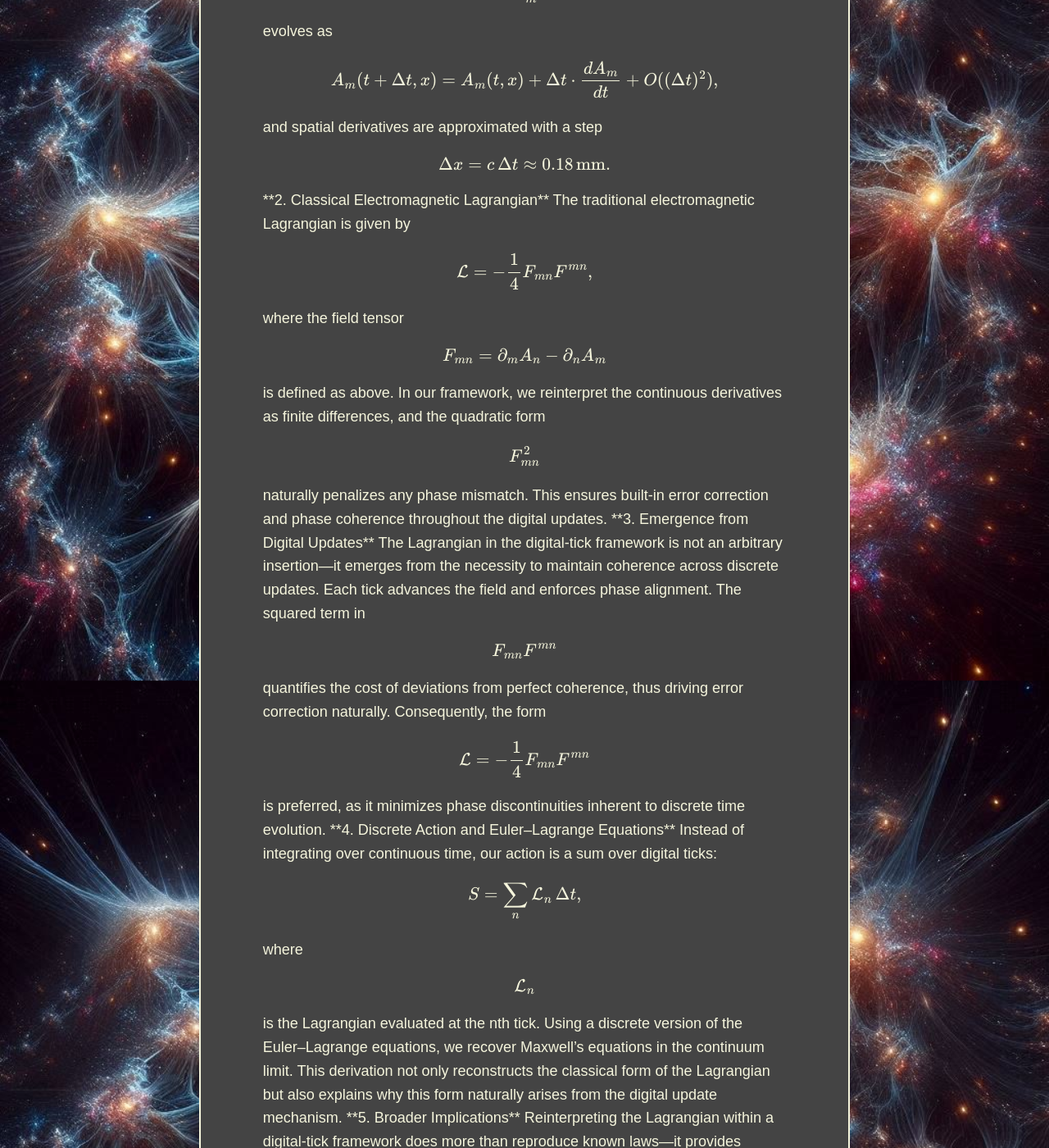
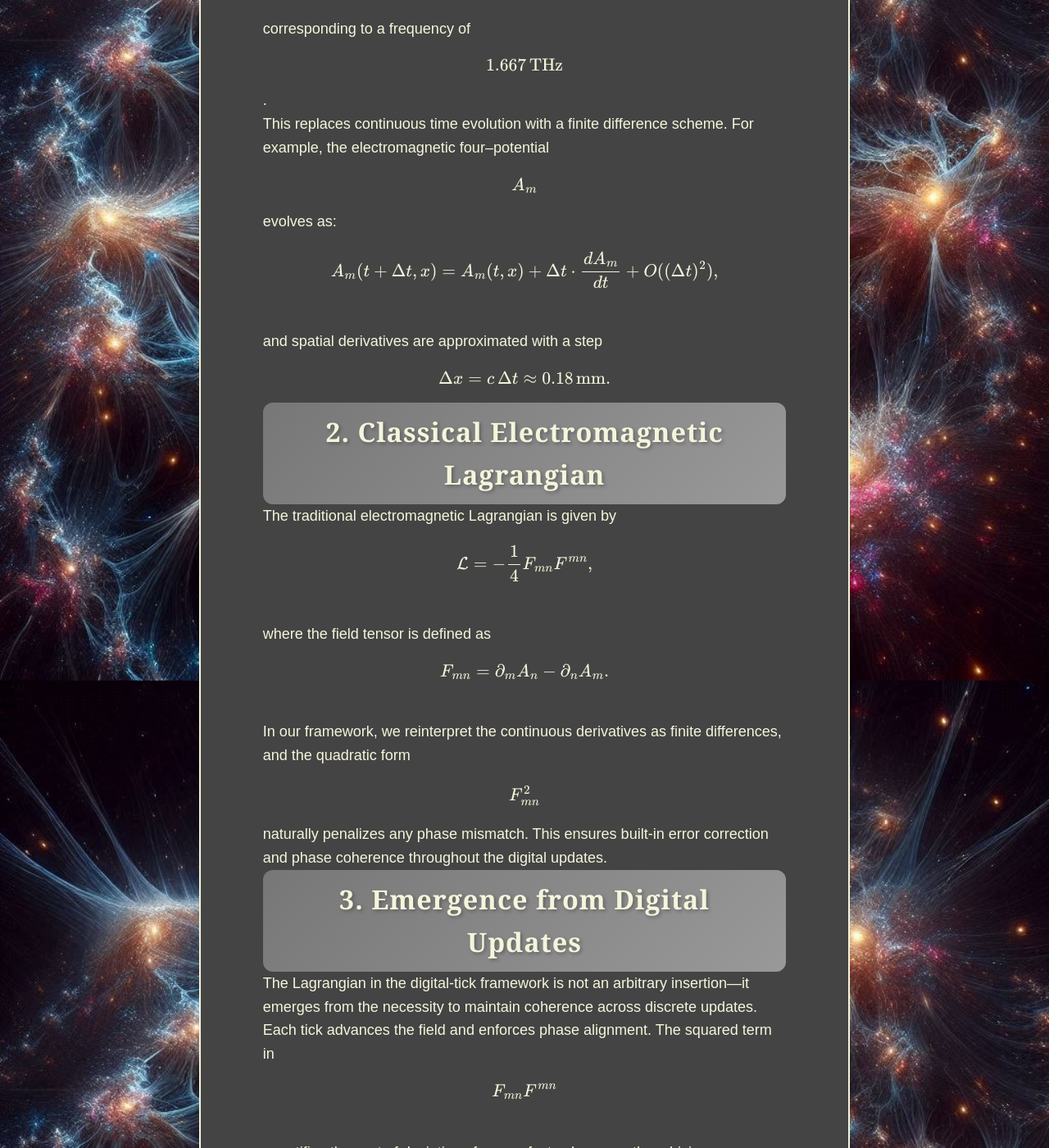
Before and after one commit to CosmicReplicator/AeonLoop, a Jekyll site: the page built from Papers/AeonLoop_Lagrangian.html, in a window 1280 px wide and 1400 px high, scrolled down 450 px. Shown: the whole window at 82% size. Built offline with Jekyll 4.4.1, drawn with Linux system fonts in a browser that asks for light colours; some of the changed text lies outside the part shown.

Commit message:
Update AeonLoop_Lagrangian.html

```diff
--- a/Papers/AeonLoop_Lagrangian.html
+++ b/Papers/AeonLoop_Lagrangian.html
@@ -2,73 +2,66 @@
 layout: default2
 title: "DigitalTick Lagrangian"
 ---
-Digital-Tick Lagrangian
 
-**1. Discrete Digital Update**
+<h1>Digital-Tick Lagrangian</h1>
 
-In our AeonLoop model, spacetime updates occur in discrete intervals
-$$\Delta t = 0.6\,\text{ps}$$
-corresponding to a frequency of
-$$1.667\,\text{THz}$$.
-This replaces continuous time evolution with a finite difference scheme. For example, the electromagnetic four–potential
-$$A_m$$
-evolves as
+<h2>1. Discrete Digital Update</h2>
+<div>
+  In our AeonLoop model, spacetime updates occur in discrete intervals<br>
+  $$\Delta t = 0.6\,\text{ps}$$<br>
+  corresponding to a frequency of<br>
+  $$1.667\,\text{THz}$$.<br>
+  This replaces continuous time evolution with a finite difference scheme. For example, the electromagnetic
+  four–potential $$A_m$$ evolves as:
+</div>
 
+<div>
   $$
   A_m(t + \Delta t, x) = A_m(t, x) + \Delta t \cdot \frac{dA_m}{dt} + O((\Delta t)^2),
-$$
-
-and spatial derivatives are approximated with a step
-
+  $$<br>
+  and spatial derivatives are approximated with a step<br>
   $$
   \Delta x = c\,\Delta t \approx 0.18\,\text{mm}.
   $$
+</div>
 
-
-**2. Classical Electromagnetic Lagrangian**
-
-The traditional electromagnetic Lagrangian is given by
-
+<h2>2. Classical Electromagnetic Lagrangian</h2>
+<div>
+  The traditional electromagnetic Lagrangian is given by<br>
   $$
   \mathcal{L} = -\frac{1}{4} F_{mn} F^{mn},
+  $$<br>
+  where the field tensor is defined as<br>
   $$
+  F_{mn} = \partial_m A_n - \partial_n A_m.
+  $$<br>
+  In our framework, we reinterpret the continuous derivatives as finite differences, and the quadratic form
+  $$F_{mn}^2$$ naturally penalizes any phase mismatch. This ensures built-in error correction and phase coherence throughout the digital updates.
+</div>
 
-where the field tensor
-
-$$
-F_{mn} = \partial_m A_n - \partial_n A_m
-$$
-
-is defined as above. In our framework, we reinterpret the continuous derivatives as finite differences, and the quadratic form
-$$F_{mn}^2$$
-naturally penalizes any phase mismatch. This ensures built-in error correction and phase coherence throughout the digital updates.
-
-**3. Emergence from Digital Updates**
-
-The Lagrangian in the digital-tick framework is not an arbitrary insertion—it emerges from the necessity to maintain coherence across discrete updates. Each tick advances the field and enforces phase alignment. The squared term in
-
+<h2>3. Emergence from Digital Updates</h2>
+<div>
+  The Lagrangian in the digital-tick framework is not an arbitrary insertion—it emerges from the necessity to maintain coherence across discrete updates. Each tick advances the field and enforces phase alignment. The squared term in<br>
   $$
   F_{mn} F^{mn}
-$$
-
-quantifies the cost of deviations from perfect coherence, thus driving error correction naturally. Consequently, the form
-
+  $$<br>
+  quantifies the cost of deviations from perfect coherence, thus driving error correction naturally. Consequently, the form<br>
   $$
   \mathcal{L} = -\frac{1}{4} F_{mn} F^{mn}
-$$
+  $$<br>
+  is preferred, as it minimizes phase discontinuities inherent to discrete time evolution.
+</div>
 
-is preferred, as it minimizes phase discontinuities inherent to discrete time evolution.
-
-**4. Discrete Action and Euler–Lagrange Equations**
-
-Instead of integrating over continuous time, our action is a sum over digital ticks:
-
+<h2>4. Discrete Action and Euler–Lagrange Equations</h2>
+<div>
+  Instead of integrating over continuous time, our action is a sum over digital ticks:<br>
   $$
   S = \sum_{n} \mathcal{L}_n \,\Delta t,
-$$
+  $$<br>
+  where $$\mathcal{L}_n$$ is the Lagrangian evaluated at the nth tick. Using a discrete version of the Euler–Lagrange equations, we recover Maxwell’s equations in the continuum limit. This derivation not only reconstructs the classical form of the Lagrangian but also explains why this form naturally arises from the digital update mechanism.
+</div>
 
-where $$\mathcal{L}_n$$ is the Lagrangian evaluated at the nth tick. Using a discrete version of the Euler–Lagrange equations, we recover Maxwell’s equations in the continuum limit. This derivation not only reconstructs the classical form of the Lagrangian but also explains why this form naturally arises from the digital update mechanism.
-
-**5. Broader Implications**
-
+<h2>5. Broader Implications</h2>
+<div>
   Reinterpreting the Lagrangian within a digital-tick framework does more than reproduce known laws—it provides insight into why nature’s classical fields take their observed form. This perspective suggests that similar digital updating and error‐correcting mechanisms underlie gravitational phenomena, neutrino mass scales, and perhaps even other fundamental interactions, unifying diverse phenomena under a single, coherent digital architecture of spacetime.
+</div>
```
Lines whose indentation alone changed are shown as unchanged.
